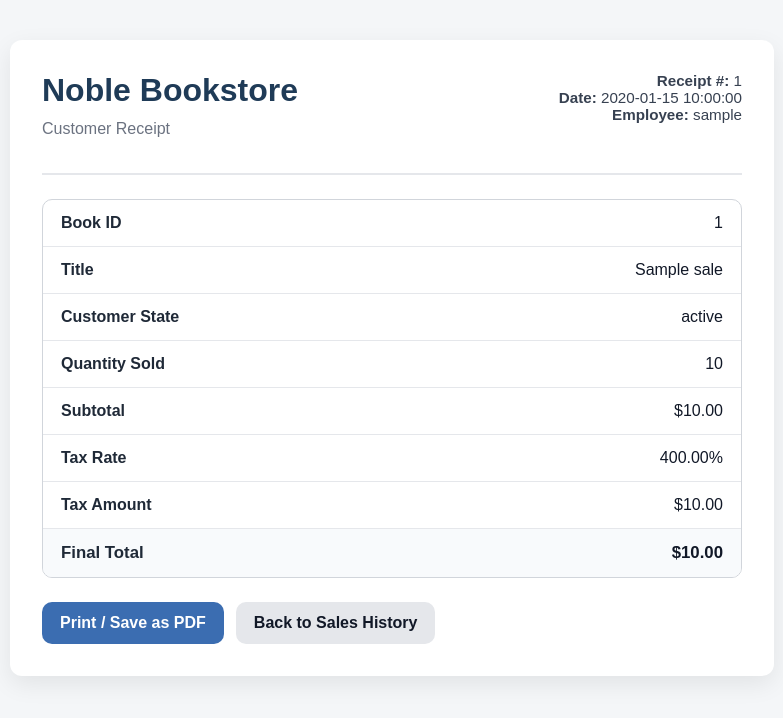
After one commit to jospina07/noble-bookstore, a Flask app: template templates/receipt.html in a window 1280 px wide. The commit adds this page. Shown: the top 718 px of the page, without its empty margins (248-1031 px from the left). Run offline with Flask 3, Linux system fonts and the light colour scheme; the template is opened without the code that fills it: most values are stand-ins (such as "Sample title", 1, 10 or a date in 2020).

Commit message:
Add printable receipt links to sales history

```diff
--- a/routes/book_routes.py
+++ b/routes/book_routes.py
@@ -478,6 +478,44 @@ def sales_history():
     )
 
 
+@books_bp.route("/sales/receipt/<int:sale_id>")
+@login_required
+def print_receipt(sale_id):
+    connection = get_connection()
+
+    sale = connection.execute(
+        """
+        SELECT
+            id,
+            book_id,
+            title,
+            quantity_sold,
+            total_price,
+            state,
+            subtotal,
+            tax_rate,
+            tax_amount,
+            final_total,
+            sale_date
+        FROM sales
+        WHERE id = ?
+        """,
+        (sale_id,)
+    ).fetchone()
+
+    connection.close()
+
+    if sale is None:
+        return "Sale not found."
+
+    return render_template(
+        "receipt.html",
+        sale=sale,
+        username=session.get("username"),
+        role=session.get("role")
+    )
+
+
 @books_bp.route("/export/sales")
 @role_required(["all_access", "manager"])
 def export_sales():
--- /dev/null
+++ b/templates/receipt.html
@@ -0,0 +1,178 @@
+<!DOCTYPE html>
+<html lang="en">
+<head>
+    <meta charset="UTF-8">
+    <meta name="viewport" content="width=device-width, initial-scale=1.0">
+    <title>Receipt #{{ sale.id }}</title>
+    <link rel="stylesheet" href="/static/style.css">
+    <style>
+        .receipt-page {
+            max-width: 700px;
+            margin: 40px auto;
+            background: white;
+            padding: 32px;
+            border-radius: 12px;
+            box-shadow: 0 8px 24px rgba(0, 0, 0, 0.08);
+        }
+
+        .receipt-header {
+            display: flex;
+            justify-content: space-between;
+            align-items: start;
+            gap: 20px;
+            margin-bottom: 24px;
+            border-bottom: 2px solid #e5e7eb;
+            padding-bottom: 16px;
+        }
+
+        .receipt-header h1 {
+            margin: 0;
+        }
+
+        .receipt-subtitle {
+            color: #6b7280;
+            margin-top: 8px;
+        }
+
+        .receipt-meta {
+            text-align: right;
+            color: #374151;
+            font-size: 0.95rem;
+        }
+
+        .receipt-card {
+            margin-top: 24px;
+            border: 1px solid #d1d5db;
+            border-radius: 10px;
+            overflow: hidden;
+        }
+
+        .receipt-row {
+            display: flex;
+            justify-content: space-between;
+            gap: 20px;
+            padding: 14px 18px;
+            border-bottom: 1px solid #e5e7eb;
+        }
+
+        .receipt-row:last-child {
+            border-bottom: none;
+        }
+
+        .receipt-label {
+            font-weight: 600;
+            color: #1f2937;
+        }
+
+        .receipt-value {
+            color: #111827;
+            text-align: right;
+        }
+
+        .receipt-total {
+            background: #f8fafc;
+            font-size: 1.05rem;
+            font-weight: 700;
+        }
+
+        .receipt-actions {
+            margin-top: 24px;
+            display: flex;
+            gap: 12px;
+            flex-wrap: wrap;
+        }
+
+        .print-button,
+        .back-button {
+            display: inline-block;
+            padding: 12px 18px;
+            border-radius: 10px;
+            text-decoration: none;
+            font-weight: 600;
+        }
+
+        .print-button {
+            background: #3b6db1;
+            color: white;
+        }
+
+        .back-button {
+            background: #e5e7eb;
+            color: #111827;
+        }
+
+        @media print {
+            body {
+                background: white;
+            }
+
+            .receipt-actions {
+                display: none;
+            }
+
+            .receipt-page {
+                box-shadow: none;
+                margin: 0;
+                max-width: 100%;
+                border-radius: 0;
+                padding: 0;
+            }
+        }
+    </style>
+</head>
+<body>
+    <div class="receipt-page">
+        <div class="receipt-header">
+            <div>
+                <h1>Noble Bookstore</h1>
+                <p class="receipt-subtitle">Customer Receipt</p>
+            </div>
+            <div class="receipt-meta">
+                <div><strong>Receipt #:</strong> {{ sale.id }}</div>
+                <div><strong>Date:</strong> {{ sale.sale_date }}</div>
+                <div><strong>Employee:</strong> {{ username }}</div>
+            </div>
+        </div>
+
+        <div class="receipt-card">
+            <div class="receipt-row">
+                <div class="receipt-label">Book ID</div>
+                <div class="receipt-value">{{ sale.book_id }}</div>
+            </div>
+            <div class="receipt-row">
+                <div class="receipt-label">Title</div>
+                <div class="receipt-value">{{ sale.title }}</div>
+            </div>
+            <div class="receipt-row">
+                <div class="receipt-label">Customer State</div>
+                <div class="receipt-value">{{ sale.state }}</div>
+            </div>
+            <div class="receipt-row">
+                <div class="receipt-label">Quantity Sold</div>
+                <div class="receipt-value">{{ sale.quantity_sold }}</div>
+            </div>
+            <div class="receipt-row">
+                <div class="receipt-label">Subtotal</div>
+                <div class="receipt-value">${{ "%.2f"|format(sale.subtotal if sale.subtotal is not none else 0) }}</div>
+            </div>
+            <div class="receipt-row">
+                <div class="receipt-label">Tax Rate</div>
+                <div class="receipt-value">{{ "%.2f"|format((sale.tax_rate if sale.tax_rate is not none else 0) * 100) }}%</div>
+            </div>
+            <div class="receipt-row">
+                <div class="receipt-label">Tax Amount</div>
+                <div class="receipt-value">${{ "%.2f"|format(sale.tax_amount if sale.tax_amount is not none else 0) }}</div>
+            </div>
+            <div class="receipt-row receipt-total">
+                <div class="receipt-label">Final Total</div>
+                <div class="receipt-value">${{ "%.2f"|format(sale.final_total if sale.final_total is not none else sale.total_price) }}</div>
+            </div>
+        </div>
+
+        <div class="receipt-actions">
+            <a href="#" class="print-button" onclick="window.print(); return false;">Print / Save as PDF</a>
+            <a href="{{ url_for('books.sales_history') }}" class="back-button">Back to Sales History</a>
+        </div>
+    </div>
+</body>
+</html>
```
Also changed, not shown: templates/sales.html (+19 -19 lines), receipt.html (added).
